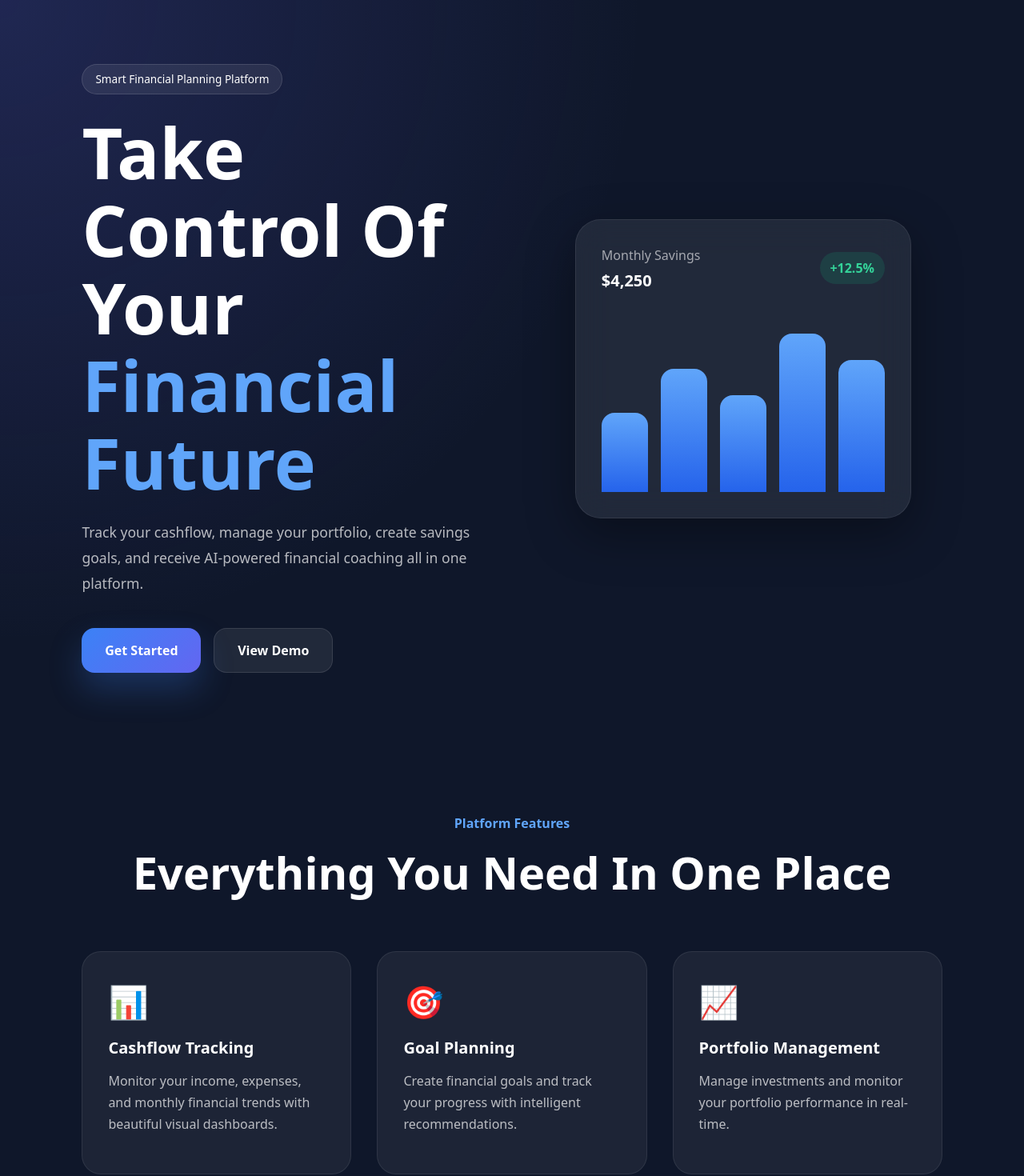
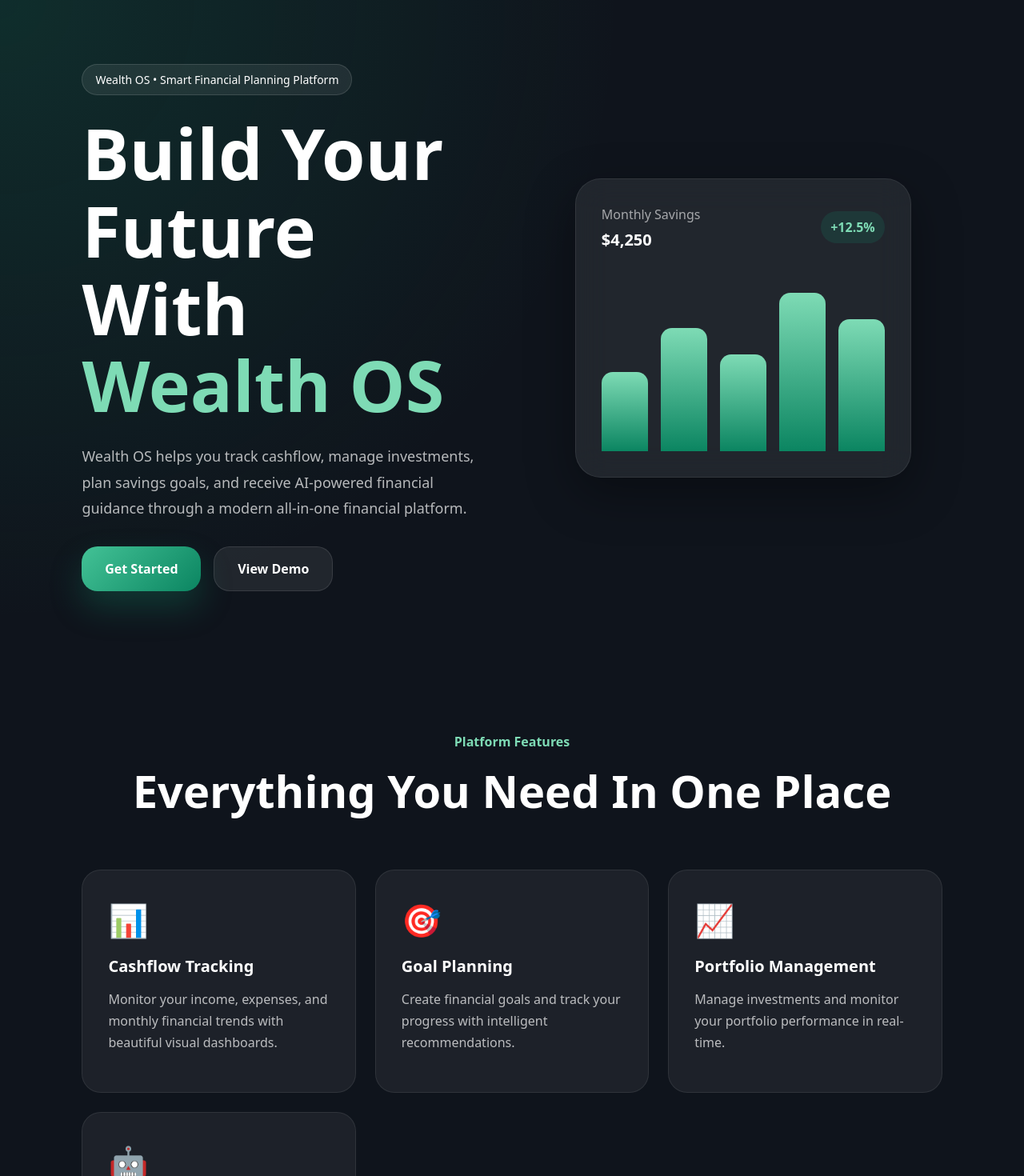
Before and after one commit to Th0ngpv/Capstone-Static-Frontend, a React (Vite) app: page / in a window 1280 px wide. Shown: the top 1470 px of the page at 80% size. Built offline with nearby package versions, Linux system fonts and the light colour scheme.

Commit message:
style: restyle the Homepage

```diff
--- a/src/pages/home/HomePage.css
+++ b/src/pages/home/HomePage.css
@@ -1,10 +1,10 @@
 .home-page {
   min-height: 100vh;
   background:
-    radial-gradient(circle at top left, rgba(99, 102, 241, 0.2), transparent 30%),
-    radial-gradient(circle at bottom right, rgba(16, 185, 129, 0.2), transparent 30%),
-    #0f172a;
-  color: #ffffff;
+    radial-gradient(circle at top left, color-mix(in srgb, var(--brand-500) 18%, transparent), transparent 30%),
+    radial-gradient(circle at bottom right, color-mix(in srgb, var(--info) 18%, transparent), transparent 30%),
+    var(--ink-900);
+  color: var(--ink-0);
 }
 
 .home-hero {
@@ -22,53 +22,53 @@
 
 .home-badge {
   display: inline-flex;
-  padding: 0.5rem 1rem;
+  padding: var(--space-2) var(--space-4);
   border-radius: 999px;
   background: rgba(255, 255, 255, 0.08);
   border: 1px solid rgba(255, 255, 255, 0.12);
-  font-size: 0.85rem;
-  margin-bottom: 1.5rem;
+  font-size: var(--text-sm);
+  margin-bottom: var(--space-5);
 }
 
 .home-title {
   font-size: clamp(3rem, 7vw, 5.5rem);
   line-height: 1.1;
   font-weight: 800;
-  margin-bottom: 1.5rem;
+  margin-bottom: var(--space-5);
 }
 
 .home-title span {
-  color: #60a5fa;
+  color: var(--brand-300);
 }
 
 .home-description {
-  font-size: 1.1rem;
+  font-size: var(--text-lg);
   line-height: 1.8;
   color: rgba(255, 255, 255, 0.7);
-  margin-bottom: 2.5rem;
+  margin-bottom: var(--space-6);
 }
 
 .home-actions {
   display: flex;
-  gap: 1rem;
+  gap: var(--space-4);
   flex-wrap: wrap;
 }
 
 .home-primary-btn,
 .home-secondary-btn {
   border: none;
-  border-radius: 16px;
+  border-radius: var(--r-xl);
   padding: 1rem 1.8rem;
-  font-size: 1rem;
+  font-size: var(--text-md);
   font-weight: 600;
   cursor: pointer;
   transition: all 0.25s ease;
 }
 
 .home-primary-btn {
-  background: linear-gradient(135deg, #3b82f6, #6366f1);
-  color: white;
-  box-shadow: 0 20px 40px rgba(59, 130, 246, 0.25);
+  background: linear-gradient(135deg, var(--brand-400), var(--brand-600));
+  color: var(--ink-0);
+  box-shadow: 0 20px 40px rgba(18, 162, 119, 0.25);
 }
 
 .home-primary-btn:hover {
@@ -77,7 +77,7 @@
 
 .home-secondary-btn {
   background: rgba(255, 255, 255, 0.08);
-  color: white;
+  color: var(--ink-0);
   border: 1px solid rgba(255, 255, 255, 0.1);
 }
 
@@ -93,8 +93,8 @@
 .hero-card {
   width: 100%;
   max-width: 420px;
-  padding: 2rem;
-  border-radius: 32px;
+  padding: var(--space-6);
+  border-radius: 2rem;
   background: rgba(255, 255, 255, 0.08);
   backdrop-filter: blur(20px);
   border: 1px solid rgba(255, 255, 255, 0.08);
@@ -105,18 +105,18 @@
   display: flex;
   justify-content: space-between;
   align-items: center;
-  margin-bottom: 2rem;
+  margin-bottom: var(--space-6);
 }
 
 .hero-card__label {
   color: rgba(255, 255, 255, 0.6);
-  margin-bottom: 0.5rem;
+  margin-bottom: var(--space-2);
 }
 
 .hero-card__trend {
-  background: rgba(16, 185, 129, 0.15);
-  color: #34d399;
-  padding: 0.5rem 0.8rem;
+  background: rgba(18, 162, 119, 0.15);
+  color: var(--brand-300);
+  padding: var(--space-2) var(--space-3);
   border-radius: 999px;
   font-weight: 700;
 }
@@ -125,13 +125,13 @@
   height: 220px;
   display: flex;
   align-items: flex-end;
-  gap: 1rem;
+  gap: var(--space-4);
 }
 
 .chart-bar {
   flex: 1;
-  border-radius: 16px 16px 0 0;
-  background: linear-gradient(180deg, #60a5fa, #2563eb);
+  border-radius: var(--r-lg) var(--r-lg) 0 0;
+  background: linear-gradient(180deg, var(--brand-300), var(--brand-600));
 }
 
 .chart-bar--1 {
@@ -164,24 +164,24 @@
 }
 
 .section-heading span {
-  color: #60a5fa;
+  color: var(--brand-300);
   font-weight: 600;
 }
 
 .section-heading h2 {
   font-size: clamp(2rem, 5vw, 3.5rem);
-  margin-top: 1rem;
+  margin-top: var(--space-4);
 }
 
 .features-grid {
   display: grid;
   grid-template-columns: repeat(auto-fit, minmax(260px, 1fr));
-  gap: 2rem;
+  gap: var(--space-5);
 }
 
 .feature-card {
-  padding: 2rem;
-  border-radius: 24px;
+  padding: var(--space-6);
+  border-radius: 1.5rem;
   background: rgba(255, 255, 255, 0.06);
   border: 1px solid rgba(255, 255, 255, 0.08);
   transition: all 0.25s ease;
@@ -194,11 +194,11 @@
 
 .feature-icon {
   font-size: 2.5rem;
-  margin-bottom: 1rem;
+  margin-bottom: var(--space-4);
 }
 
 .feature-card h3 {
-  margin-bottom: 1rem;
+  margin-bottom: var(--space-4);
 }
 
 .feature-card p {
@@ -213,19 +213,23 @@
 .home-cta__content {
   text-align: center;
   padding: 4rem 2rem;
-  border-radius: 32px;
-  background: linear-gradient(135deg, rgba(59, 130, 246, 0.2), rgba(99, 102, 241, 0.2));
+  border-radius: 2rem;
+  background: linear-gradient(
+    135deg,
+    rgba(18, 162, 119, 0.2),
+    rgba(47, 108, 219, 0.2)
+  );
   border: 1px solid rgba(255, 255, 255, 0.08);
 }
 
 .home-cta__content h2 {
   font-size: clamp(2rem, 5vw, 3rem);
-  margin-bottom: 1rem;
+  margin-bottom: var(--space-4);
 }
 
 .home-cta__content p {
   color: rgba(255, 255, 255, 0.7);
-  margin-bottom: 2rem;
+  margin-bottom: var(--space-6);
 }
 
 @media (max-width: 900px) {
--- a/src/pages/home/HomePage.tsx
+++ b/src/pages/home/HomePage.tsx
@@ -10,16 +10,15 @@ export default function HomePage() {
       {/* Hero Section */}
       <section className="home-hero">
         <div className="home-hero__content">
-          <span className="home-badge">Smart Financial Planning Platform</span>
+          <span className="home-badge">Wealth OS • Smart Financial Planning Platform</span>
 
           <h1 className="home-title">
-            Take Control Of Your
-            <span> Financial Future</span>
+            Build Your Future With
+            <span> Wealth OS</span>
           </h1>
 
           <p className="home-description">
-            Track your cashflow, manage your portfolio, create savings goals,
-            and receive AI-powered financial coaching all in one platform.
+            Wealth OS helps you track cashflow, manage investments, plan savings goals, and receive AI-powered financial guidance through a modern all-in-one financial platform.
           </p>
 
           <div className="home-actions">
```
